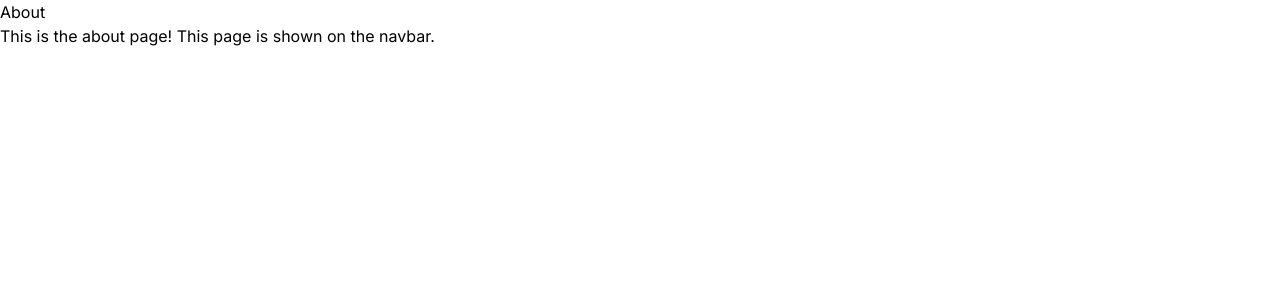
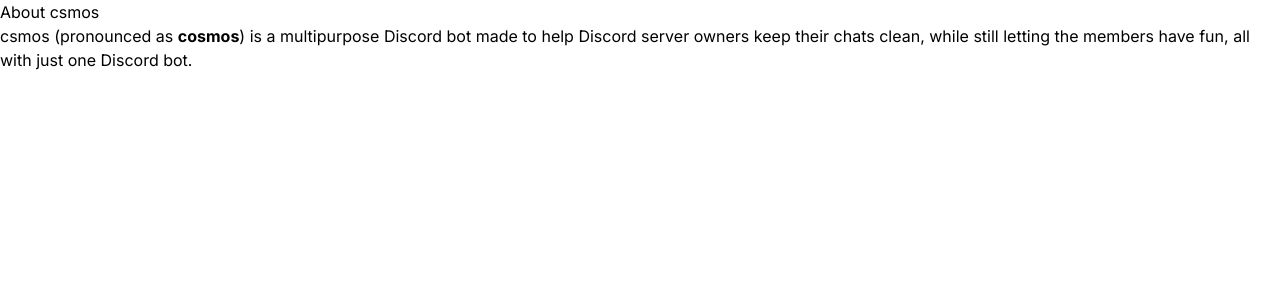
Before and after one commit to CosmoticLabs/csmos-website, a Next.js app: page /about in a window 1280 px wide. Shown: the top 300 px of the page. Built offline with nearby package versions, Linux system fonts and the light colour scheme.

Commit message:
add actual about page

```diff
--- a/pages/_meta.json
+++ b/pages/_meta.json
@@ -12,7 +12,10 @@
     "title": "Documentation"
   },
   "about": {
+    "type": "page",
     "title": "About",
-    "type": "page"
+    "theme": {
+      "typesetting": "article"
+    }
   }
 }
--- a/pages/about.mdx
+++ b/pages/about.mdx
@@ -1,3 +1,3 @@
-# About
+# About csmos
 
-This is the about page! This page is shown on the navbar.
+csmos (pronounced as **cosmos**) is a multipurpose Discord bot made to help Discord server owners keep their chats clean, while still letting the members have fun, all with just one Discord bot.
```
